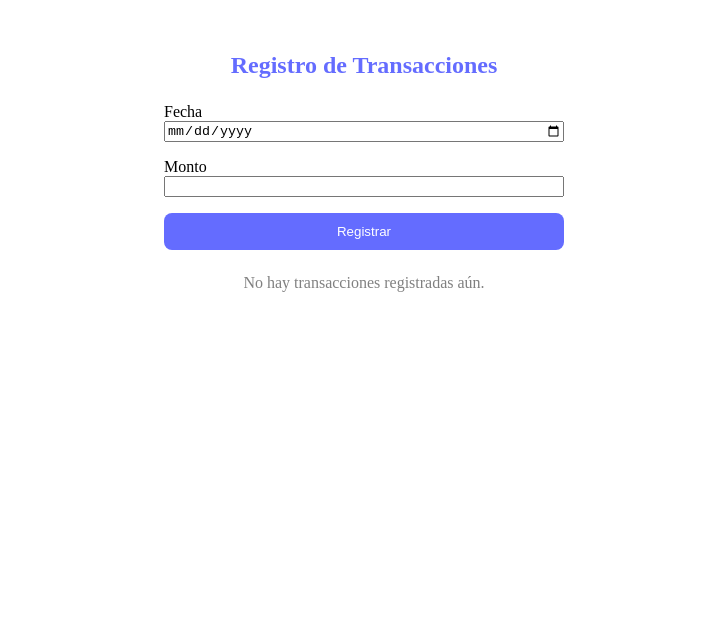
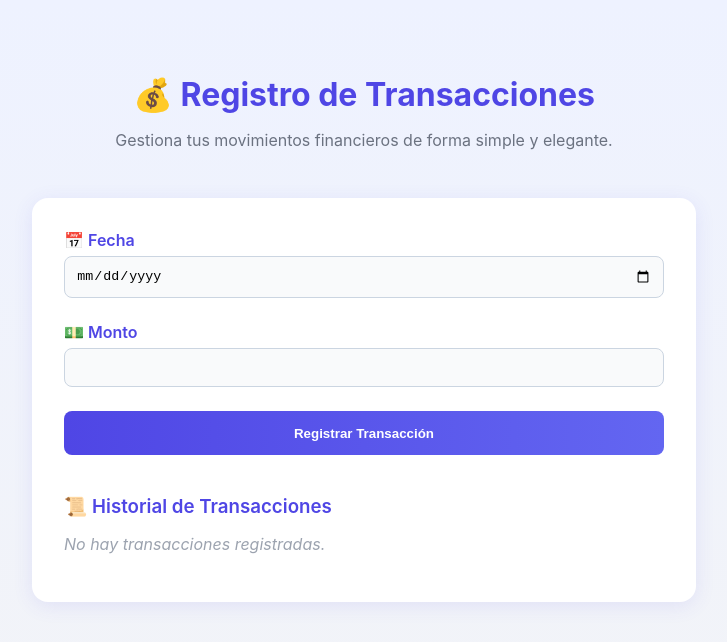
Before and after one commit to Carpolo11/FinTrack, a Vue app in the folder frontend/: page /transacciones in a window 1280 px wide. Shown: the top 642 px of the page, without its empty margins (276-1003 px from the left). Built offline with nearby package versions, Linux system fonts and the light colour scheme.

Commit message:
RF04 – Registro de Transacciones

```diff
--- a/frontend/src/components/transactions/TransactionForm.vue
+++ b/frontend/src/components/transactions/TransactionForm.vue
@@ -1,22 +1,21 @@
 <template>
   <form class="transaction-form" @submit.prevent="enviar">
-    <div class="field">
-      <label>Fecha</label>
+    <div class="form-group">
+      <label>📅 Fecha</label>
       <input type="date" v-model="transaccion.fecha" required />
     </div>
 
-    <div class="field">
-      <label>Monto</label>
+    <div class="form-group">
+      <label>💵 Monto</label>
       <input type="number" v-model.number="transaccion.monto" min="0" required />
     </div>
 
-    <button type="submit" class="btn">Registrar</button>
+    <button type="submit" class="btn-registrar">Registrar Transacción</button>
   </form>
 </template>
 
 <script setup>
 import { reactive, defineEmits } from 'vue'
-
 const emit = defineEmits(['registrar'])
 const transaccion = reactive({ fecha: '', monto: '' })
 
@@ -31,26 +30,47 @@ function enviar() {
 .transaction-form {
   display: flex;
   flex-direction: column;
-  gap: 1rem;
-  width: 100%;
-  max-width: 400px;
-  margin: auto;
+  gap: 1.5rem;
 }
-.field {
+
+.form-group {
   display: flex;
   flex-direction: column;
   text-align: left;
 }
-.btn {
-  background-color: #646cff;
+
+label {
+  font-weight: 600;
+  color: #4f46e5;
+  margin-bottom: 0.4rem;
+}
+
+input {
+  padding: 0.7rem;
+  border-radius: 8px;
+  border: 1px solid #cbd5e1;
+  background-color: #f9fafb;
+  transition: border-color 0.2s, box-shadow 0.2s;
+}
+
+input:focus {
+  outline: none;
+  border-color: #6366f1;
+  box-shadow: 0 0 0 3px rgba(99, 102, 241, 0.2);
+}
+
+.btn-registrar {
+  background: linear-gradient(90deg, #4f46e5, #6366f1);
   color: white;
   border: none;
-  padding: 0.8em;
+  padding: 0.9rem;
   border-radius: 8px;
+  font-weight: 600;
   cursor: pointer;
-  transition: background 0.3s;
+  transition: opacity 0.3s;
 }
-.btn:hover {
-  background-color: #535bf2;
+
+.btn-registrar:hover {
+  opacity: 0.9;
 }
 </style>
--- a/frontend/src/components/transactions/TransactionList.vue
+++ b/frontend/src/components/transactions/TransactionList.vue
@@ -1,14 +1,22 @@
 <template>
-  <div v-if="transacciones.length" class="transaction-list">
-    <h3>Historial de Transacciones</h3>
-    <ul>
-      <li v-for="(t, i) in transacciones" :key="i">
-        <span>{{ t.fecha }}</span>
-        <strong>${{ t.monto.toFixed(2) }}</strong>
+  <div class="transaction-list">
+    <h3>📜 Historial de Transacciones</h3>
+
+    <p v-if="!transacciones.length" class="no-data">
+      No hay transacciones registradas.
+    </p>
+
+    <ul v-else>
+      <li v-for="(t, i) in transacciones" :key="i" class="card">
+        <div>
+          <strong>Fecha:</strong> {{ t.fecha }}
+        </div>
+        <div class="monto">
+          <strong>Monto:</strong> ${{ t.monto.toFixed(2) }}
+        </div>
       </li>
     </ul>
   </div>
-  <p v-else class="no-data">No hay transacciones registradas aún.</p>
 </template>
 
 <script setup>
@@ -19,24 +27,46 @@ defineProps({
 
 <style scoped>
 .transaction-list {
-  margin-top: 2rem;
-  width: 100%;
-  max-width: 400px;
+  margin-top: 2.5rem;
 }
+
+h3 {
+  color: #4f46e5;
+  font-weight: 600;
+  margin-bottom: 1rem;
+}
+
+.no-data {
+  color: #9ca3af;
+  font-style: italic;
+}
+
 ul {
   list-style: none;
   padding: 0;
+  margin: 0;
 }
-li {
+
+.card {
+  background: white;
+  border-radius: 10px;
+  padding: 1rem;
+  margin-bottom: 1rem;
+  border: 1px solid #e5e7eb;
+  box-shadow: 0 2px 8px rgba(99, 102, 241, 0.08);
   display: flex;
   justify-content: space-between;
-  background: #f4f4f4;
-  padding: 0.8rem;
-  margin-bottom: 0.5rem;
-  border-radius: 6px;
+  align-items: center;
+  transition: transform 0.2s, box-shadow 0.2s;
 }
-.no-data {
-  margin-top: 1.5rem;
-  color: gray;
+
+.card:hover {
+  transform: translateY(-3px);
+  box-shadow: 0 4px 14px rgba(99, 102, 241, 0.15);
+}
+
+.monto {
+  color: #16a34a;
+  font-weight: 600;
 }
 </style>
--- a/frontend/src/views/Transacciones.vue
+++ b/frontend/src/views/Transacciones.vue
@@ -1,8 +1,14 @@
 <template>
   <section class="transacciones-container">
-    <h2>Registro de Transacciones</h2>
-    <TransactionForm @registrar="agregarTransaccion" />
-    <TransactionList :transacciones="transacciones" />
+    <div class="header">
+      <h1>💰 Registro de Transacciones</h1>
+      <p>Gestiona tus movimientos financieros de forma simple y elegante.</p>
+    </div>
+
+    <div class="content">
+      <TransactionForm @registrar="agregarTransaccion" />
+      <TransactionList :transacciones="transacciones" />
+    </div>
   </section>
 </template>
 
@@ -20,19 +26,50 @@ function agregarTransaccion(t) {
 
 <style scoped>
 .transacciones-container {
+  min-height: 100vh;
+  background: linear-gradient(180deg, #eef2ff 0%, #f3f4f6 100%);
   display: flex;
   flex-direction: column;
   align-items: center;
+  padding: 3rem 1.5rem;
+  font-family: "Inter", system-ui, sans-serif;
+  color: #1f2937;
+}
+
+.header {
+  text-align: center;
+  margin-bottom: 2rem;
+}
+
+.header h1 {
+  color: #4f46e5;
+  font-weight: 700;
+  font-size: 2rem;
+  margin-bottom: 0.5rem;
+}
+
+.header p {
+  color: #6b7280;
+  font-size: 1rem;
+}
+
+.content {
+  background: #ffffff;
+  border-radius: 16px;
+  box-shadow: 0 4px 20px rgba(79, 70, 229, 0.1);
   padding: 2rem;
-  text-align: center;
+  width: 100%;
+  max-width: 600px;
+  transition: transform 0.3s;
 }
-h2 {
-  color: #646cff;
-  margin-bottom: 1.5rem;
+
+.content:hover {
+  transform: translateY(-3px);
 }
+
 @media (max-width: 600px) {
-  .transacciones-container {
-    padding: 1rem;
+  .content {
+    padding: 1.5rem;
   }
 }
 </style>
```
